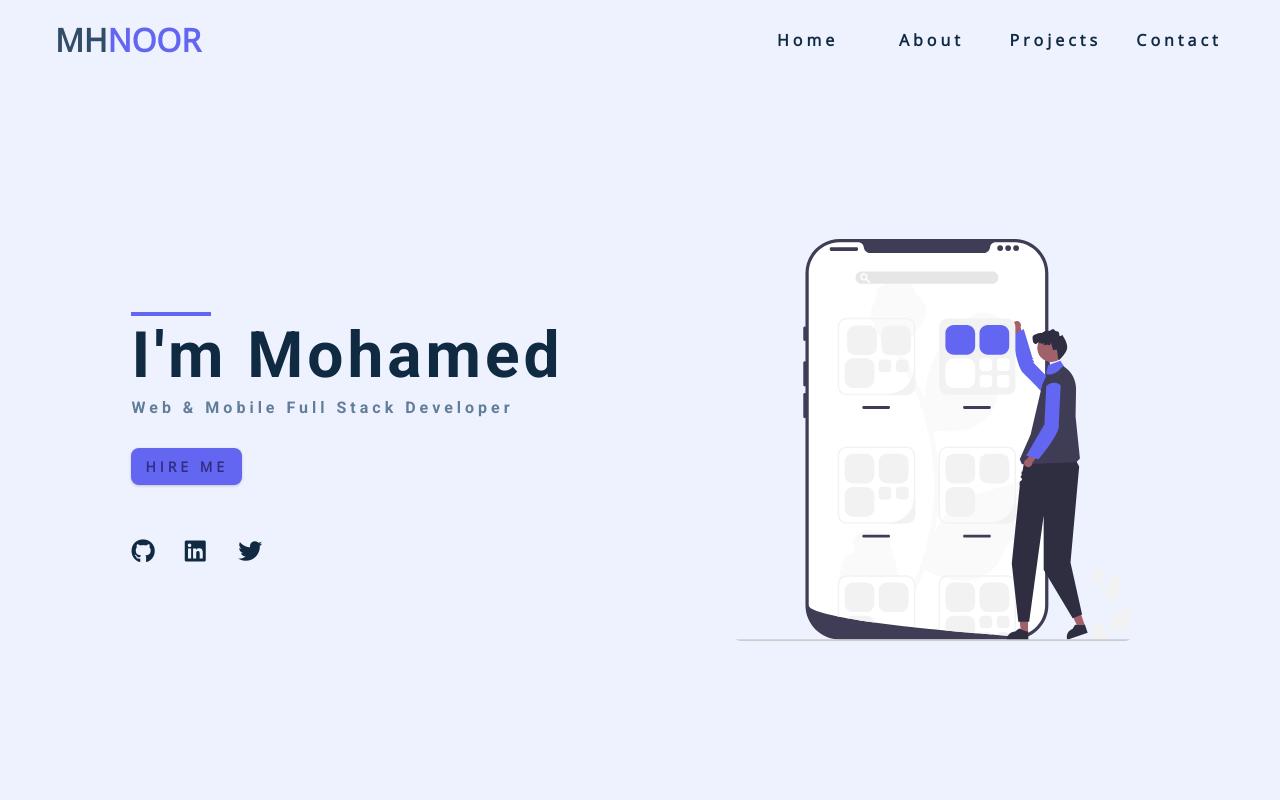
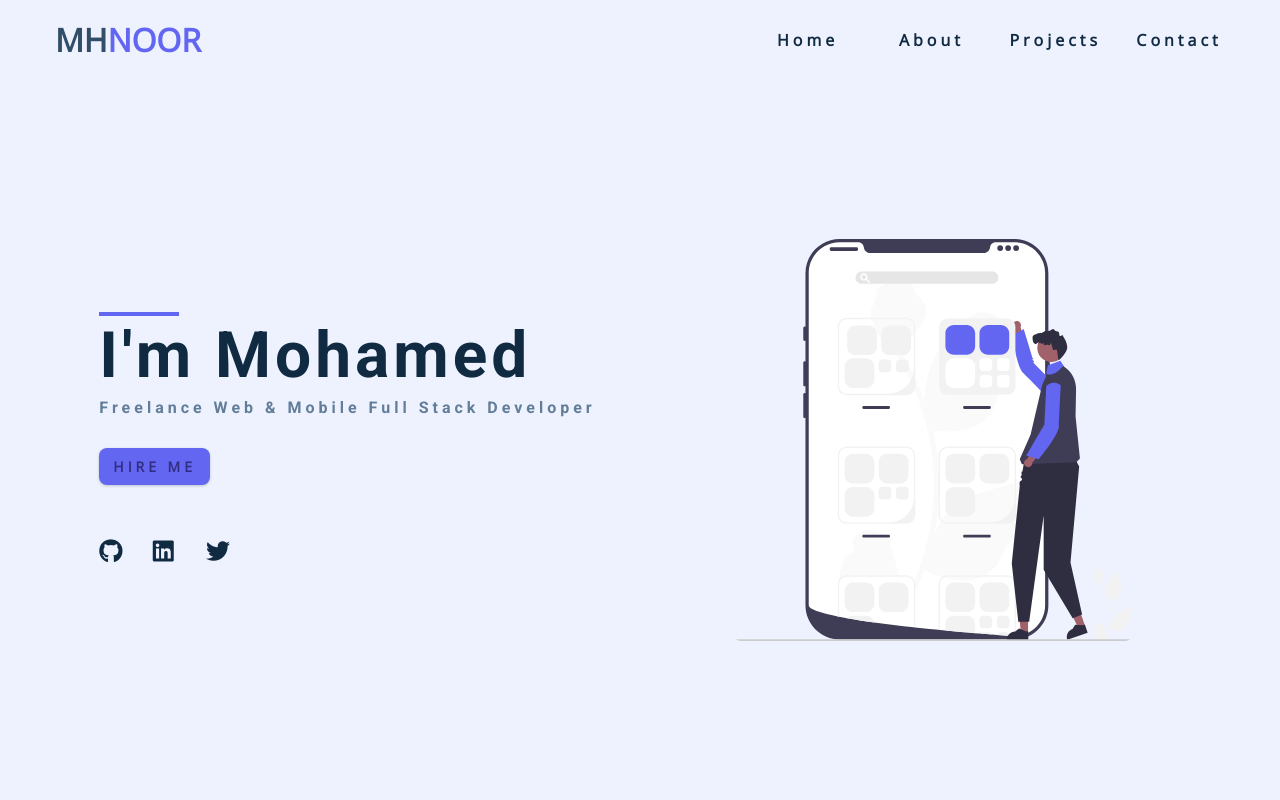
Before and after one commit to MohamedHNoor/mhnoor-portfolio, a React (Vite) app: page / in a window 1280 px wide. Shown: the top 800 px of the page. Built offline with nearby package versions, Linux system fonts and the light colour scheme.

Commit message:
Update hero section

```diff
--- a/src/components/Hero.jsx
+++ b/src/components/Hero.jsx
@@ -7,7 +7,7 @@ const Hero = () => {
         <article className='hero-info'>
           <div className='underline'></div>
           <h1>i'm Mohamed</h1>
-          <h4>web & mobile full stack developer</h4>
+          <h4>Freelance Web & Mobile full stack developer</h4>
           <a href='#contact' className='btn hero-btn'>
             hire me
           </a>
```
